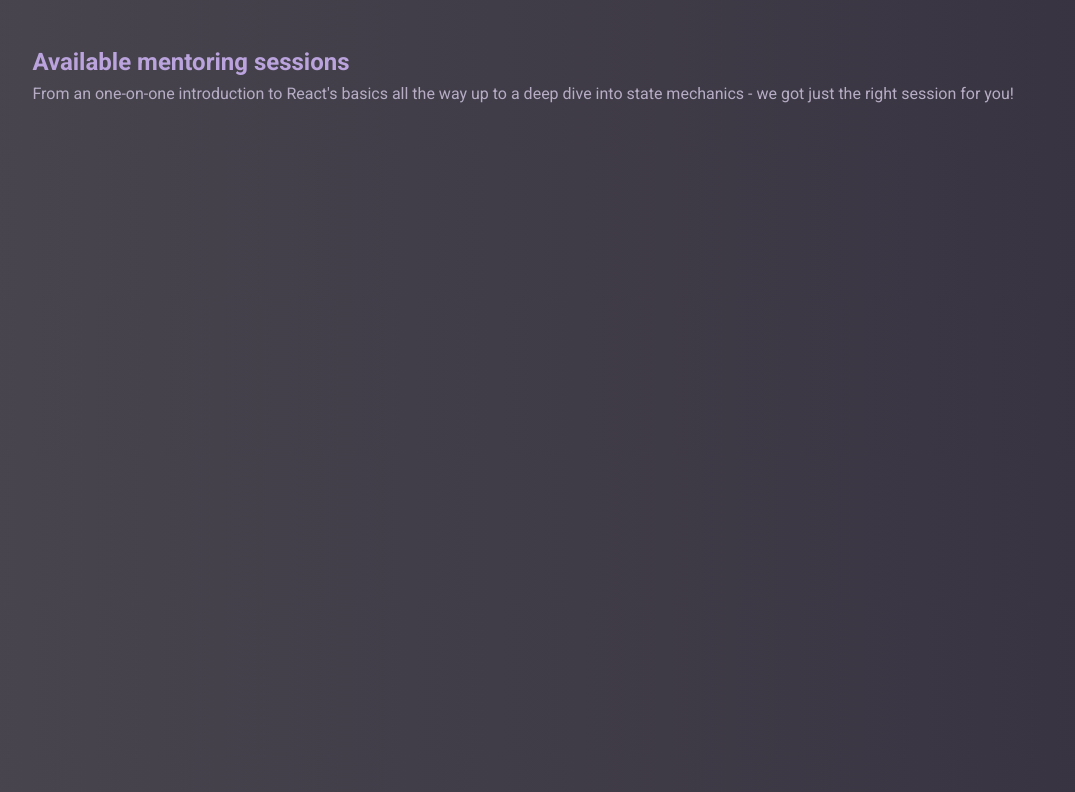
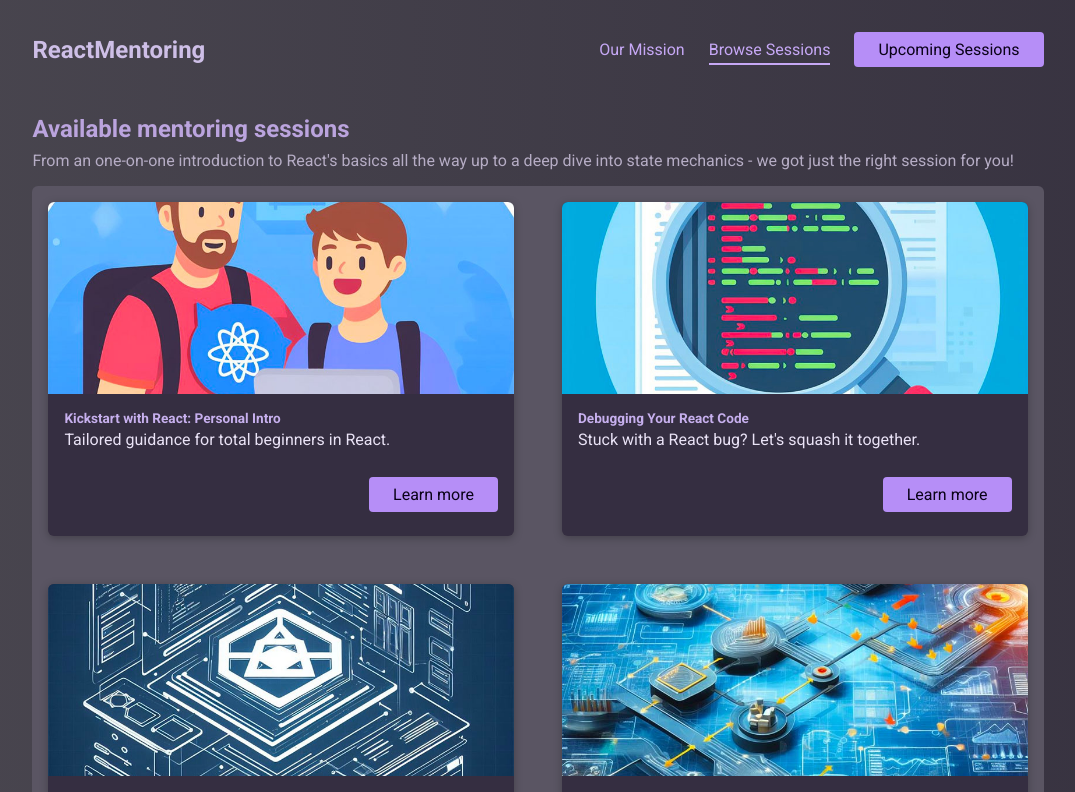
Before and after one commit to BirkhoferAntoine/react-typescript-practice-project, a React (Vite) app: page /sessions in a window 1280 px wide. Shown: the top 792 px of the page, without its empty margins (102-1177 px from the left). Built offline with nearby package versions, Linux system fonts and the light colour scheme.

Commit message:
Browse session done Todo Session, Book Session, Modal, Upcoming Sessions

```diff
--- a/src/App.tsx
+++ b/src/App.tsx
@@ -4,6 +4,7 @@
 import SessionsPage from './pages/Sessions.tsx';
 import SessionPage from './pages/Session.tsx';
 import Root from './pages/Root.tsx';
+import Page404 from './pages/Page404.tsx';
 
 const Router = createBrowserRouter([
   {
@@ -16,6 +17,7 @@
       },
       { path: 'sessions', element: <SessionsPage /> },
       { path: 'sessions/:id', element: <SessionPage /> },
+      { path: '*', element: <Page404 /> },
     ],
   },
 ]);
--- /dev/null
+++ b/src/components/UI/Button.tsx
@@ -0,0 +1,27 @@
+import {type ComponentPropsWithoutRef} from "react";
+import { Link, LinkProps } from "react-router-dom";
+
+type ButtonProps = ComponentPropsWithoutRef<'button'> & {
+  to: never;
+  textOnly: boolean;
+};
+
+type AnchorProps = LinkProps & {
+  textOnly: boolean;
+}
+
+function isLinkProps(props: AnchorProps | ButtonProps): props is AnchorProps {
+  return 'to' in props;
+}
+
+const Button = (props: AnchorProps | ButtonProps) => {
+  if (isLinkProps(props)) {
+    return <Link className={props.textOnly ? 'button--text-only' : 'button' } {...props}></Link>
+  }
+
+  return (
+      <button className={props.textOnly ? 'button--text-only' : 'button' } {...props}></button>
+  );
+}
+
+export default Button;
--- /dev/null
+++ b/src/components/navigation/MainHeader.tsx
@@ -0,0 +1,28 @@
+import Button from "../UI/Button.tsx";
+import { NavLink } from 'react-router-dom';
+
+
+const MainHeader = () => {
+    return (
+        <header id={'main-header'}>
+            <h1>ReactMentoring</h1>
+            <nav>
+                <ul>
+                    <li>
+                        <NavLink to={'/'} className={({ isActive }) => isActive ? 'active' : ''}>
+                            Our Mission
+                        </NavLink>
+                    </li>
+                    <li>
+                        <NavLink to={'/sessions'} className={({ isActive }) => isActive ? 'active' : ''}>
+                            Browse Sessions
+                        </NavLink>
+                    </li>
+                    <li><Button>Upcoming Sessions</Button></li>
+                </ul>
+            </nav>
+        </header>
+    );
+};
+
+export default MainHeader;
--- /dev/null
+++ b/src/components/sessions/SessionItem.tsx
@@ -0,0 +1,26 @@
+import {type FC} from "react";
+import Button from '../UI/Button.tsx';
+
+type SessionItemProps = {
+    id: string;
+    title: string;
+    summary: string;
+    image: string;
+};
+
+const SessionItem: FC<SessionItemProps> = ({id, title, summary, image}) => {
+    return (
+        <article className={'session-item'}>
+            <img src={image} alt={'Image describing the session'} />
+            <div className={'session-data'}>
+                <h3>{title}</h3>
+                <p>{summary}</p>
+                <div className={'actions'}>
+                    <Button to={'/sessions/'+id}>Learn more</Button>
+                </div>
+            </div>
+        </article>
+    );
+};
+
+export default SessionItem;
--- /dev/null
+++ b/src/components/sessions/SessionsList.tsx
@@ -0,0 +1,30 @@
+import {type FC} from "react";
+import SessionItem from './SessionItem.tsx';
+
+type SessionsListProps = {
+    sessionsList: SessionItemType[];
+};
+
+type SessionItemType = {
+    id: string;
+    title: string;
+    summary: string;
+    description: string;
+    duration: number;
+    date: string;
+    image: string;
+};
+
+const SessionsList: FC<SessionsListProps> = ({sessionsList}) => {
+    return (
+        <ul id={'sessions-list'}>
+            {sessionsList.map((session) => {
+                return <li>
+                    <SessionItem {...session} key={'session-' + session.id} />
+                </li>;
+            })}
+        </ul>
+    )
+};
+
+export default SessionsList;
--- a/src/index.css
+++ b/src/index.css
@@ -115,7 +115,7 @@
   border-color: #c6a8f5;
 }
 
-#home-page {
+#home-page, #header404 {
   width: 80%;
   max-width: 60rem;
   margin: 3rem auto;
@@ -123,7 +123,7 @@
   color: white;
 }
 
-#home-page h2 {
+#home-page h2, #header404 h1 {
   margin: 0;
   font-size: 2.5rem;
   color: #e1d8f0;
--- /dev/null
+++ b/src/pages/Page404.tsx
@@ -0,0 +1,13 @@
+import {type FC} from "react";
+
+const Page404: FC = () => {
+    return (
+        <main>
+            <header id={'header404'}>
+                <h1>404 Not found</h1>
+            </header>
+        </main>
+    );
+};
+
+export default Page404;
--- a/src/pages/Root.tsx
+++ b/src/pages/Root.tsx
@@ -1,9 +1,10 @@
 import { Outlet } from 'react-router-dom';
+import MainHeader from "../components/navigation/MainHeader.tsx";
 
 export default function Root() {
   return (
     <>
-      {/* Todo: Add Header */}
+      <MainHeader />
       <Outlet />
     </>
   );
--- a/src/pages/Session.tsx
+++ b/src/pages/Session.tsx
@@ -1,6 +1,7 @@
 import { useParams } from 'react-router-dom';
 
 import { SESSIONS } from '../dummy-sessions.ts';
+import Button from '../components/UI/Button.tsx';
 
 export default function SessionPage() {
   const params = useParams<{ id: string }>();
@@ -35,6 +36,7 @@
               })}
             </time>
             <p>
+              <Button>Book Session</Button>
               {/* Todo: Add button that opens "Book Session" dialog / modal */}
             </p>
           </div>
--- a/src/pages/Sessions.tsx
+++ b/src/pages/Sessions.tsx
@@ -1,4 +1,5 @@
-import { SESSIONS } from '../dummy-sessions.ts'; // normally, we would probably load that from a server
+import { SESSIONS } from '../dummy-sessions.ts';
+import SessionsList from '../components/sessions/SessionsList.tsx'; // normally, we would probably load that from a server
 
 export default function SessionsPage() {
     return (
@@ -11,7 +12,7 @@
                     you!
                 </p>
             </header>
-      {/* Todo: Output list of sessions */}
+            <SessionsList sessionsList={SESSIONS}/>
         </main>
     );
 }
```
Also changed, not shown: package.json (+15 -10 lines), .eslintrc.cjs (added), 2 other files (tests, documents, lock files or other folders). Lines whose indentation alone changed are shown as unchanged.
